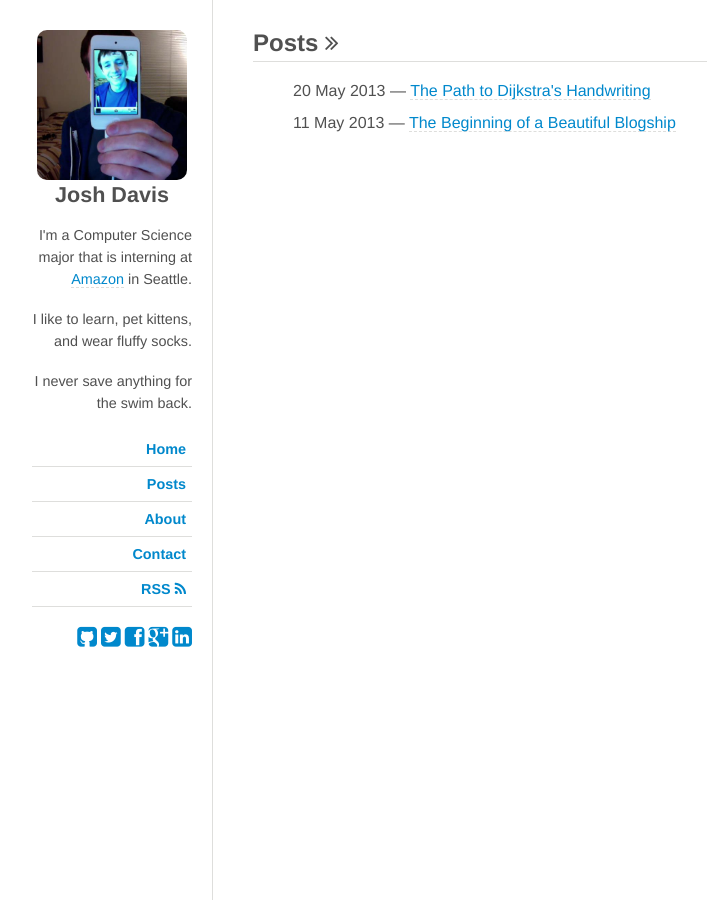
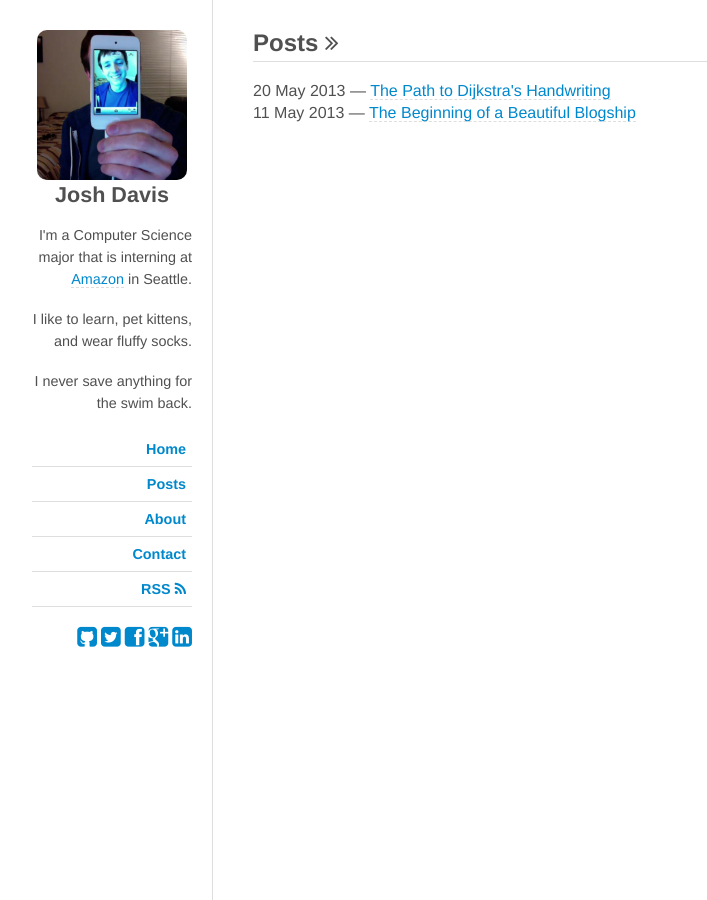
Before and after one commit to jdavis/jdavis.github.com, a Jekyll site: the page built from posts.html, in a window 1280 px wide. Shown: the whole page, without its empty margins (18-725 px from the left). Built offline with Jekyll 4.4.1, drawn with Linux system fonts in a browser that asks for light colours; some web fonts are replaced; Markdown is read by kramdown in place of the engine named in the settings.

Commit message:
Remove styling for ul until needed

```diff
--- a/css/base.css
+++ b/css/base.css
@@ -142,12 +142,12 @@ div.content h2 {
     border-bottom: 1px solid #dededc;
 }
 
-div.content ul, div.content ol {
+div.content ol {
     padding-left: 40px;
     margin-bottom: 20px;
 }
 
-div.content ul li, div.content ol li {
+div.content ol li {
     margin-bottom: 10px;
 }
 
```
